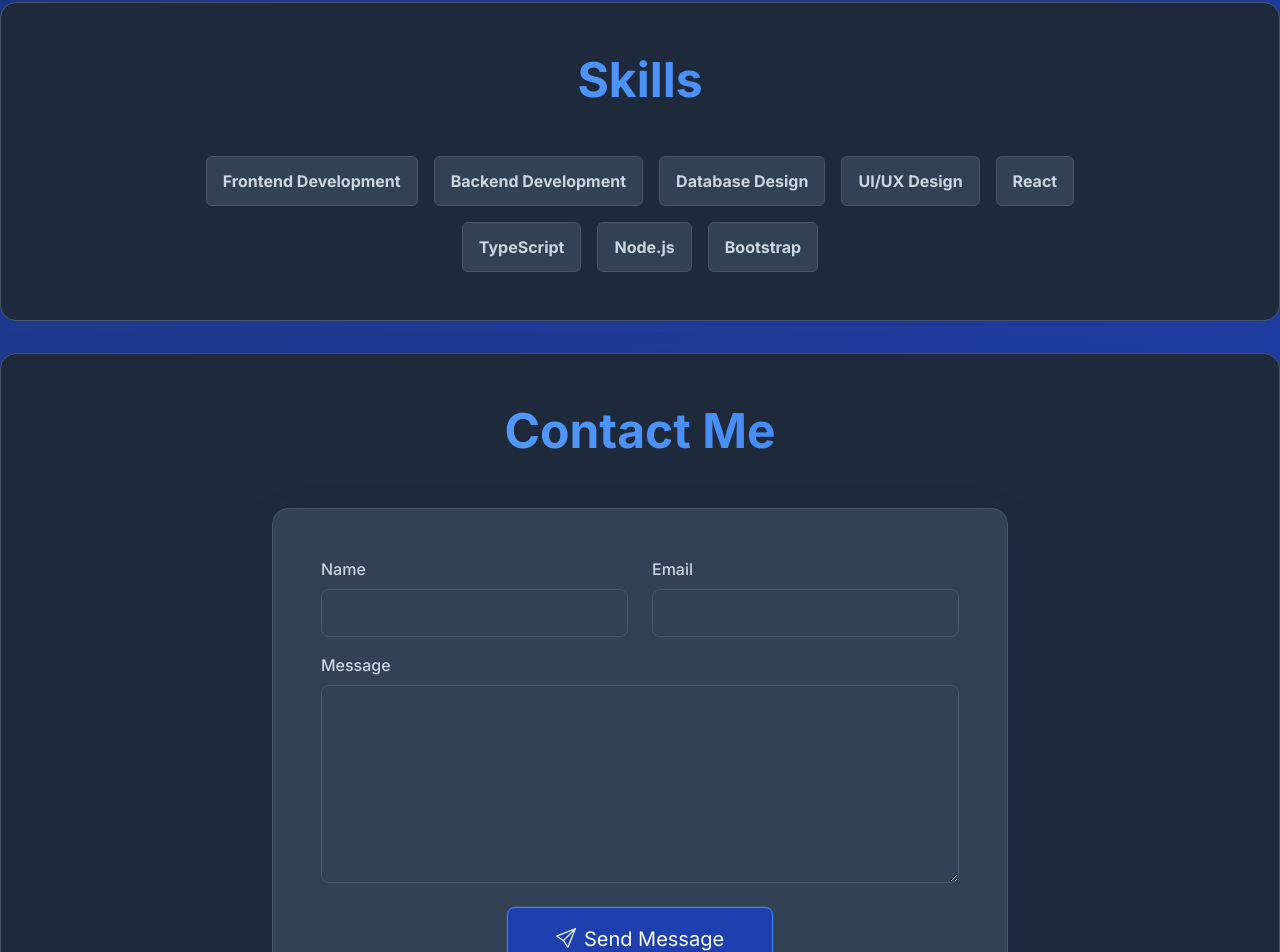
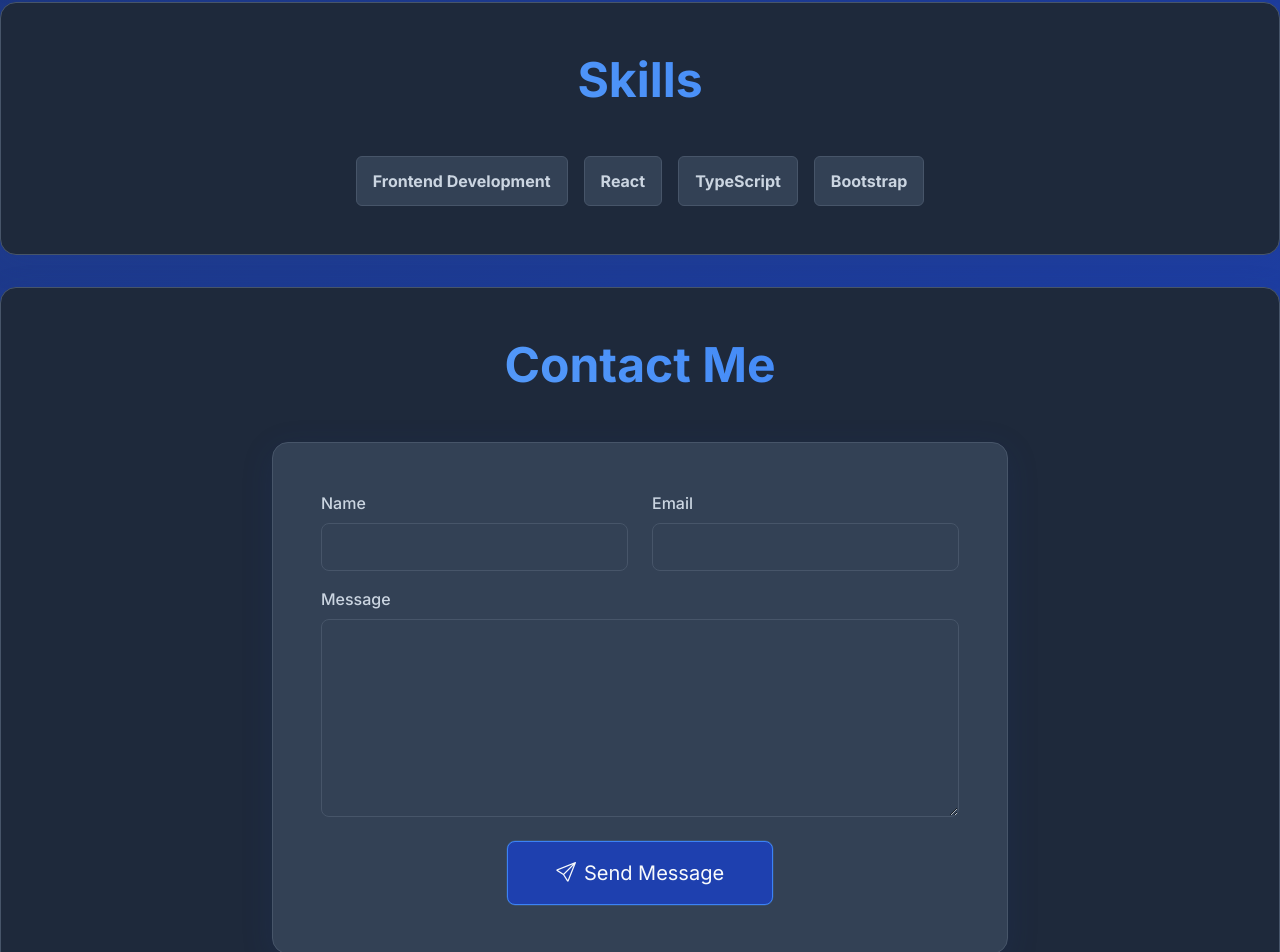
Before and after one commit to Raymond-mwamba/my-portifolio, a React (Vite) app: page / in a window 1280 px wide. Shown: the part 2048-3000 px from the top of the page. Built offline with nearby package versions, Linux system fonts and the light colour scheme.

Commit message:
updated skills

```diff
--- a/src/App.tsx
+++ b/src/App.tsx
@@ -164,12 +164,8 @@ function App() {
                 <div className="col-lg-10">
                   <div className="d-flex flex-wrap gap-3 justify-content-center">
                     <span className="badge fs-6 p-3 glow-on-hover">Frontend Development</span>
-                    <span className="badge fs-6 p-3 glow-on-hover">Backend Development</span>
-                    <span className="badge fs-6 p-3 glow-on-hover">Database Design</span>
-                    <span className="badge fs-6 p-3 glow-on-hover">UI/UX Design</span>
                     <span className="badge fs-6 p-3 glow-on-hover">React</span>
                     <span className="badge fs-6 p-3 glow-on-hover">TypeScript</span>
-                    <span className="badge fs-6 p-3 glow-on-hover">Node.js</span>
                     <span className="badge fs-6 p-3 glow-on-hover">Bootstrap</span>
                   </div>
                 </div>
```
